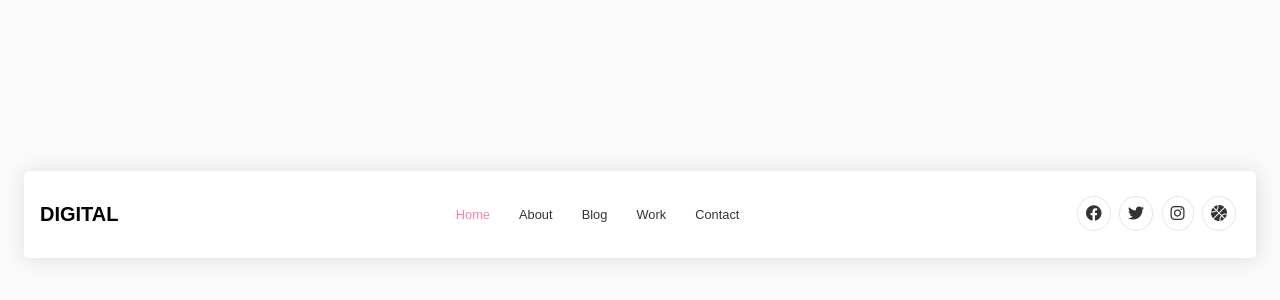
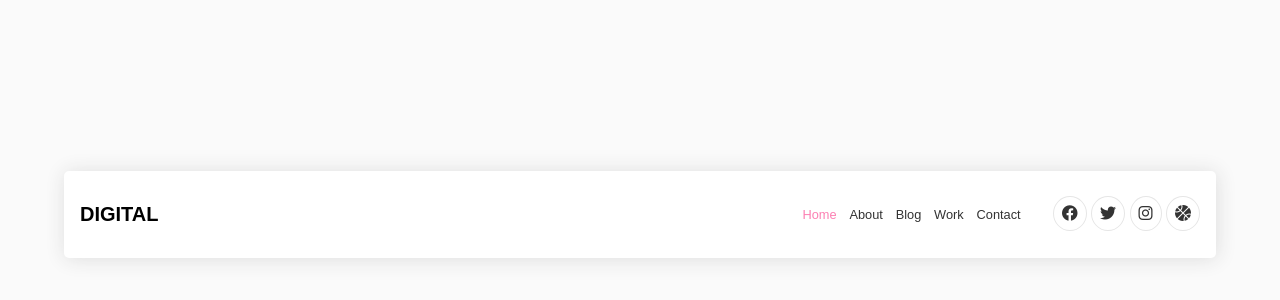
Before and after one commit to FamiliaAF/Ejercicio-KGF, a plain HTML site: page index2.html in a window 1280 px wide. Shown: the part 186-486 px from the top of the page. Drawn offline with Linux system fonts and the light colour scheme.

Commit message:
modificamos los estilos de los menus.

```diff
--- a/index2.html
+++ b/index2.html
@@ -13,19 +13,21 @@
             <div class="logo">
                 <a href="#">DIGITAL</a>
             </div>
-            <div class="header-main">
+            <nav>
+                <div class="nav-main">
                     <a href="#"class="home">Home</a>
                     <a href="#">About</a>
                     <a href="#">Blog</a>
                     <a href="#">Work</a>
                     <a href="#">Contact</a>
                 </div>
-            <div class="header-social">
+                <div class="nav-social">
                     <a href="#"><i class="fa-brands fa-facebook"></i></a>
                     <a href="#"><i class="fa-brands fa-twitter"></i></a>
                     <a href="#"><i class="fa-brands fa-instagram"></i></a>
                     <a href="#"><i class="fa-solid fa-basketball"></i></a>
                 </div>
+            </nav>
         </div>
     </header>
 </body>
--- a/main2.css
+++ b/main2.css
@@ -21,6 +21,8 @@ header {
     background-color: #fff;
     border-radius: 5px;
     padding: 2em 1em;
+    width: 90%;
+    max-width: 1200px;
     box-shadow: 1px 1px 20px #ddd;
 }
 
@@ -28,7 +30,6 @@ header {
     display: flex;
     justify-content: space-between;
     align-items: center;
-    width: 1200px;
 }
 
 .logo a {
@@ -37,38 +38,46 @@ header {
     font-size: 1.25em;
 }
 
-.header-main {
+nav {
+    display: flex;
+    justify-content: space-between;
+    gap: 2em;
+    align-items: center;
+}
+
+.nav-main {
     font-size: 0.8em;
     font-weight: 400;
+    display: flex;
+    justify-content: space-between;
+    gap: 1em;
 }
 
-.header-main a {
-    margin: 1em;
+.nav-main a {
     color: #333;
     transition: 0.3s;
 }
 
-.header-main a:hover {
+.nav-main a:hover {
     color: #fc7fb2;
 }
 
-.header-main .home {
+.nav-main .home {
     color: #fc7fb2;
 }
 
-.header-social a{
+.nav-social a{
     border: 1px solid #e6e6e6;
     width: 40px;
     height: 40px;
     border-radius: 50%;
-    margin-right: 4px;
     color: #333;
     padding: 0.5em;
     transition: 0.3s;
 }
 
-.header-social a:hover{
+.nav-social a:hover{
     background-color: #fc7fb2;
     color: white;
-    border: none;
+    border: 1px solid #fc7fb2;
 }
```
Lines whose indentation alone changed are shown as unchanged.
